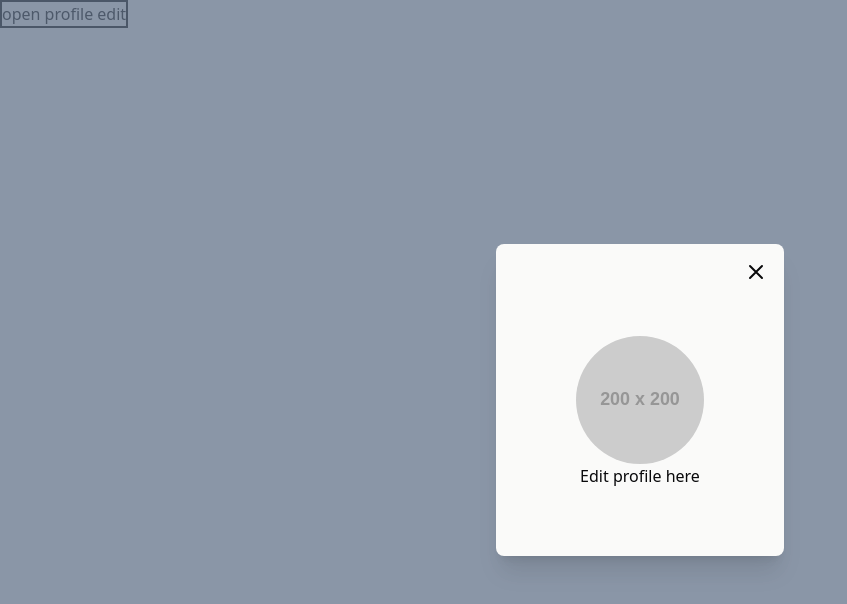
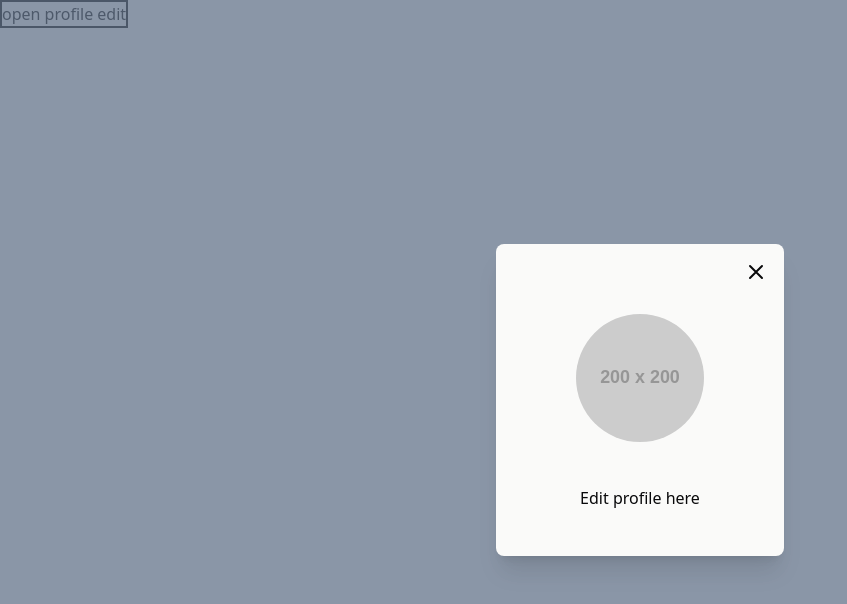
Before and after one commit to Quollveth/calate-chat, a Nuxt app in the folder nuxt/: page / in a window 1280 px wide. Both pictures are taken after a click on the button "open profile edit". Shown: the top 604 px of the page, without its empty margins (0-847 px from the left). Built offline with nearby package versions, Linux system fonts and the light colour scheme.

Commit message:
picture component im sure this will be used more than once and all that abstraction was not a waste of time

```diff
--- a/nuxt/components/profile-pic.vue
+++ b/nuxt/components/profile-pic.vue
@@ -1,21 +1,31 @@
 <script setup lang="ts">
+const emit = defineEmits(["pictureClicked"]);
+const clickPic = () => {
+  emit("pictureClicked");
+};
+
 interface Props {
   rounded?: boolean;
-  text?: string;
+  clickable?: boolean;
   image: string;
 }
 const props = defineProps<Props>();
 </script>
 
 <template>
-  <div class="relative">
+  <div class="relative group overflow-hidden">
     <img
-      :src="image ? image : 'https://placehold.co/150'"
+      :src="image"
       :class="rounded ? 'rounded-full' : ''"
-      class="absolute top-0 left-0"
+      class="w-full h-auto"
     />
-    <!-- TODO: position text above the image -->
-    <!-- TODO: darken on hover -->
-    <div>{{ text }}</div>
+    <div
+      v-if="clickable"
+      class="absolute inset-0 flex items-center justify-center opacity-0 group-hover:opacity-100 transition-opacity duration-300 bg-[#00000025] cursor-pointer"
+      :class="rounded ? 'rounded-full' : ''"
+      @click="clickPic"
+    >
+      <slot></slot>
+    </div>
   </div>
 </template>
--- a/nuxt/components/single-use/profile-edit.vue
+++ b/nuxt/components/single-use/profile-edit.vue
@@ -6,17 +6,34 @@ const emit = defineEmits(["close"]);
 const closeModal = () => {
   emit("close");
 };
+
+const updatePicture = () => {
+  console.log("hey");
+  //TODO:implement profile pictures
+};
 </script>
 
 <template>
   <Modal showCloseButton @close="closeModal">
-    <div class="w-60 h-60 flex flex-col items-center justify-center">
+    <div class="w-60 h-60 flex flex-col items-center justify-around">
       <ProfilePic
         class="w-32 h-32"
+        image="https://placehold.co/200"
         rounded
-        image="https://placehold.co/200"
-        text="hello"
-      />
+        clickable
+        @pictureClicked="updatePicture"
+      >
+        <svg
+          width="30px"
+          height="30px"
+          viewBox="0 0 16 16"
+          fill="currentColor"
+          xmlns="http://www.w3.org/2000/svg"
+        >
+          <path d="M13 0L16 3L9 10H6V7L13 0Z" fill="#1e1e1e" />
+          <path d="M1 1V15H15V9H13V13H3V3H7V1H1Z" fill="#1e1e1e" />
+        </svg>
+      </ProfilePic>
       <p>Edit profile here</p>
     </div>
   </Modal>
```
